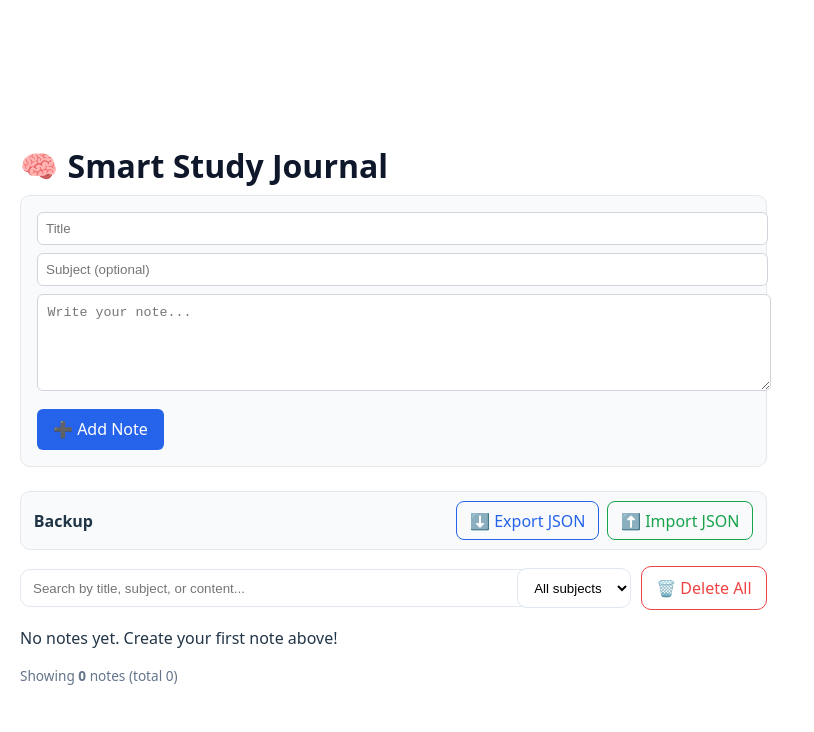
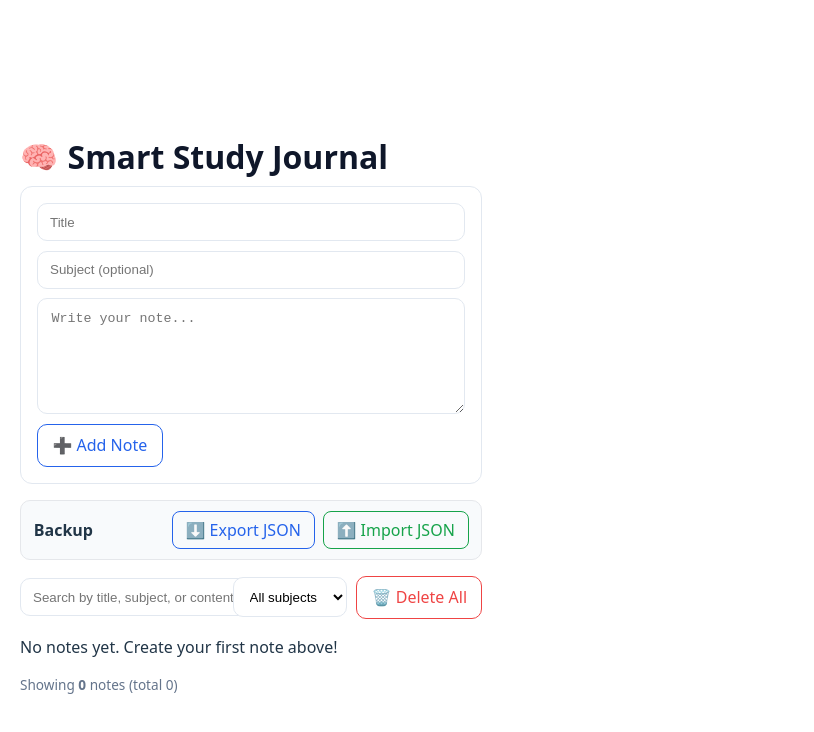
Before and after one commit to homaira1379/smart-study-journal, a React (Vite) app: page / in a window 1280 px wide. Shown: the top 732 px of the page, without its empty margins (0-814 px from the left). Built offline with nearby package versions, Linux system fonts and the light colour scheme.

Commit message:
Fix: NoteForm submit and reset

```diff
--- a/src/components/NoteForm.jsx
+++ b/src/components/NoteForm.jsx
@@ -1,70 +1,62 @@
-// src/components/NoteForm.jsx
-export default function NoteForm({ title, subject, content, setTitle, setSubject, setContent, addNote }) {
+import React, { useState } from "react";
+
+export default function NoteForm({ onAdd }) {
+  const [title, setTitle] = useState("");
+  const [subject, setSubject] = useState("");
+  const [content, setContent] = useState("");
+
+  function reset() {
+    setTitle(""); setSubject(""); setContent("");
+  }
+
+  function handleSubmit(e) {
+    e.preventDefault();
+    const t = title.trim();
+    const s = subject.trim();
+    const c = content.trim();
+    if (!c) {
+      alert("Please write your note content.");
+      return;
+    }
+    console.log("[NoteForm] submit", { t, s, c });
+    try {
+      onAdd?.({ title: t, subject: s, content: c });
+      reset();
+    } catch (err) {
+      console.error("[NoteForm] onAdd error", err);
+      alert("Could not add note. Check console for details.");
+    }
+  }
+
   return (
-    <div
-      style={{
-        background: "#f9fafb",
-        padding: "1rem",
-        borderRadius: "10px",
-        marginBottom: "1.5rem",
-        border: "1px solid #e5e7eb",
-      }}
-    >
+    <form onSubmit={handleSubmit}
+      style={{ display:"grid", gap:".6rem", background:"#fff", border:"1px solid #e2e8f0", borderRadius:"12px", padding:"1rem", marginBottom:"1rem" }}>
       <input
-        type="text"
+        value={title}
+        onChange={(e)=>setTitle(e.target.value)}
         placeholder="Title"
-        value={title}
-        onChange={(e) => setTitle(e.target.value)}
-        style={{
-          width: "100%",
-          padding: "0.5rem",
-          marginBottom: "0.5rem",
-          borderRadius: "6px",
-          border: "1px solid #d1d5db",
-        }}
+        style={{ padding:".65rem .75rem", border:"1px solid #e2e8f0", borderRadius:"10px" }}
       />
-
       <input
-        type="text"
+        value={subject}
+        onChange={(e)=>setSubject(e.target.value)}
         placeholder="Subject (optional)"
-        value={subject}
-        onChange={(e) => setSubject(e.target.value)}
-        style={{
-          width: "100%",
-          padding: "0.5rem",
-          marginBottom: "0.5rem",
-          borderRadius: "6px",
-          border: "1px solid #d1d5db",
-        }}
+        style={{ padding:".65rem .75rem", border:"1px solid #e2e8f0", borderRadius:"10px" }}
       />
-
       <textarea
-        rows="5"
+        value={content}
+        onChange={(e)=>setContent(e.target.value)}
         placeholder="Write your note..."
-        value={content}
-        onChange={(e) => setContent(e.target.value)}
-        style={{
-          width: "100%",
-          padding: "0.6rem",
-          borderRadius: "6px",
-          border: "1px solid #d1d5db",
-        }}
-      ></textarea>
-
-      <button
-        onClick={addNote}
-        style={{
-          marginTop: "0.75rem",
-          padding: "0.6rem 1rem",
-          backgroundColor: "#2563eb",
-          color: "#fff",
-          border: "none",
-          borderRadius: "6px",
-          cursor: "pointer",
-        }}
-      >
-        ➕ Add Note
-      </button>
-    </div>
+        rows={6}
+        style={{ padding:".75rem .85rem", border:"1px solid #e2e8f0", borderRadius:"10px", resize:"vertical", whiteSpace:"pre-wrap" }}
+      />
+      <div>
+        <button type="submit"
+          disabled={!content.trim()}
+          style={{ padding:".6rem .9rem", borderRadius:"10px", border:"1px solid #2563eb", color:"#2563eb", background:"transparent", cursor:"pointer" }}>
+          ➕ Add Note
+        </button>
+      </div>
+    </form>
   );
 }
```
